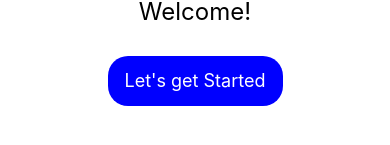
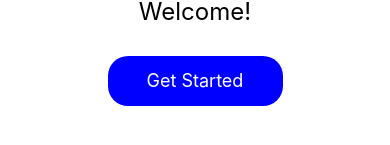
Before and after one commit to BisiOlaYemi/ReactNativeCL, a React Native app: screen /Welcome in a window 390 px wide. Shown: the part 371-516 px from the top of the page. Built offline with nearby package versions, Linux system fonts and the light colour scheme.

Commit message:
Changed text

```diff
--- a/src/screens/WelcomeScreen.js
+++ b/src/screens/WelcomeScreen.js
@@ -8,7 +8,7 @@ const WelcomeScreen = ({ navigation }) => {
     <View style={commonStyles.container}>
       <Text style={welcomeStyles.title}>Welcome!</Text>
       <TouchableOpacity style={welcomeStyles.button} onPress={() => navigation.navigate('SignUp')}>
-        <Text style={welcomeStyles.buttonText}>Let's get Started</Text>
+        <Text style={welcomeStyles.buttonText}>Get Started</Text>
       </TouchableOpacity>
     </View>
   );
```
